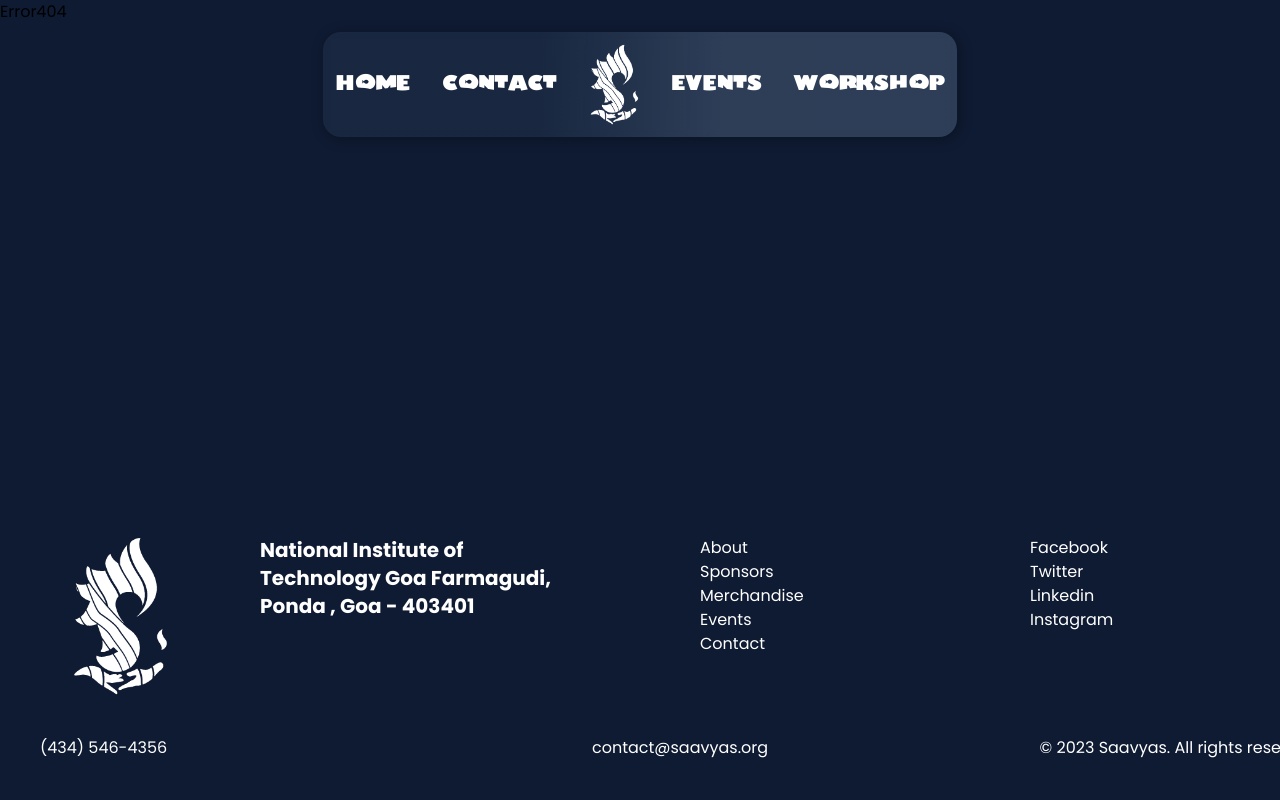
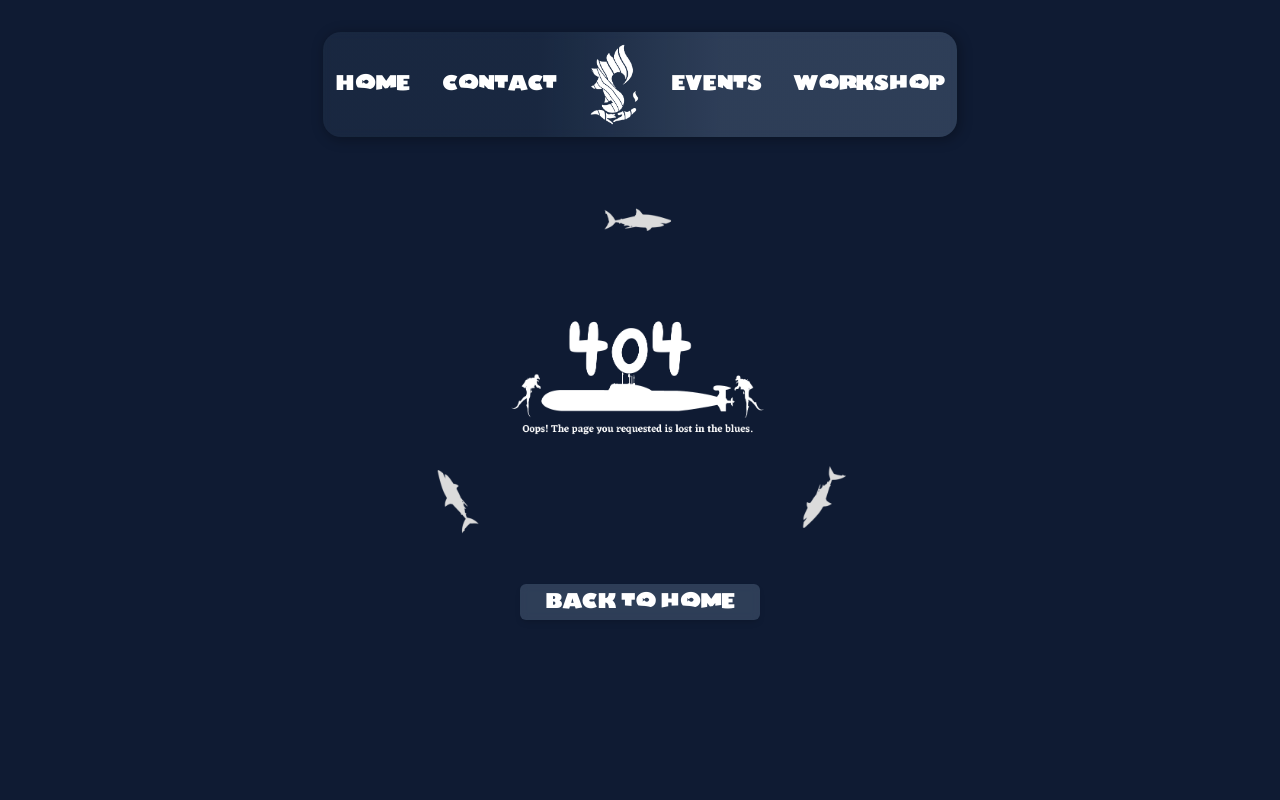
Before and after one commit to Sagar-1103/saavyas.back, a React (Vite) app: page /merchandise in a window 1280 px wide. Shown: the top 800 px of the page. Built offline with nearby package versions, Linux system fonts and the light colour scheme; no server answers; the database is empty.

Commit message:
added 404 page

```diff
--- a/src/components/Errors/Error404.jsx
+++ b/src/components/Errors/Error404.jsx
@@ -1,7 +1,25 @@
 import React from "react";
+import { Link } from "react-router-dom";
 
 const Error404 = () => {
-    return <div>Error404</div>;
+    return (
+        <div className="w-full flex justify-center items-center select-none">
+            <div
+                style={{ minWidth: "300px" }}
+                className="w-1/3 py-48 flex items-center justify-center flex-col"
+            >
+                <img className="w-full " src="./images/error404bg.png" alt="" />
+
+                <Link
+                    to={`/`}
+                    // linear gradient bg 241.26deg, rgba(169, 204, 236, 0.2) 29.13%, rgba(90, 125, 154, 0.13) 61.59%),
+                    className="w-[80%] text-white md:w-[15rem] md:min-[8rem] mx-auto py-1 flex font-lostfish text-xl justify-center items-center bg-[#A9CCEC] bg-opacity-[0.2] backdrop-blur-sm shadow-md rounded-md mt-5 md:m-5"
+                >
+                    Back to home
+                </Link>
+            </div>
+        </div>
+    );
 };
 
 export default Error404;
```
Also changed, not shown: public/images/error404bg.png (added).
